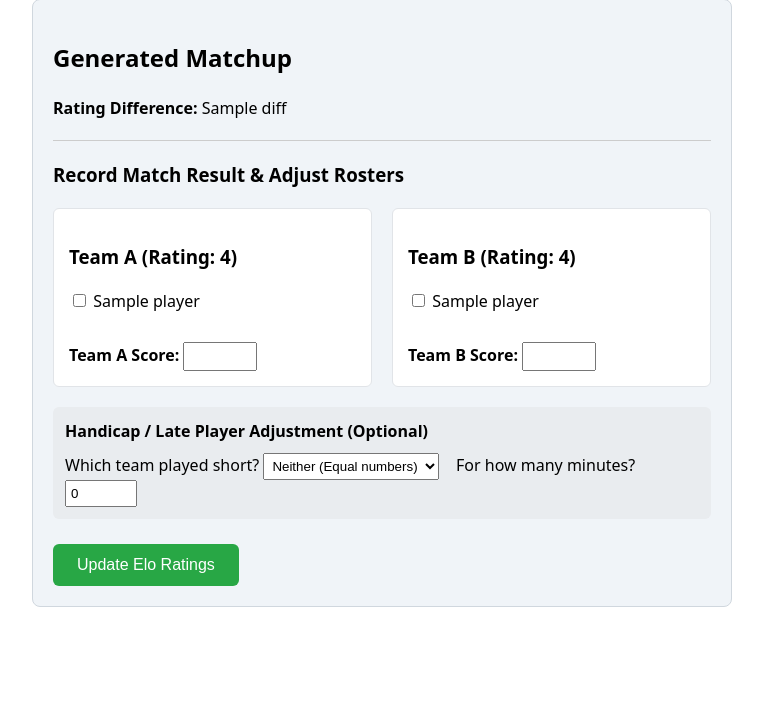
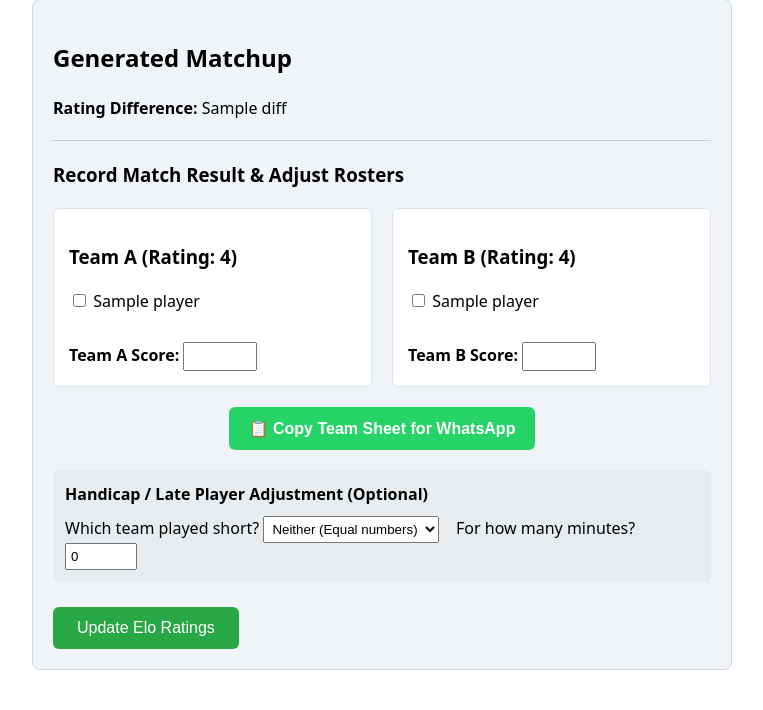
Before and after one commit to SethSinghJenningsKSCLOUD/5aSide-Manager, a Flask app: template templates/index.html in a window 1280 px wide. Shown: the part 319-1029 px from the top of the page, without its empty margins (258-1021 px from the left). Before the commit the page ends 926 px from the top, so only its background shows below. Run offline with Flask 3, Linux system fonts and the light colour scheme; the template is opened without the code that fills it: most values are stand-ins (such as "Sample title", 1, 10 or a date in 2020).

Commit message:
Fix team sheet WhatsApp copy script

```diff
--- a/templates/index.html
+++ b/templates/index.html
@@ -45,9 +45,9 @@
         <h3>Record Match Result & Adjust Rosters</h3>
         <form action="/record-score" method="POST">
 
-            <!-- Team Assignments (Pre-checked based on generated teams, but editable) -->
+            <!-- Team Assignments -->
             <div class="teams-container" style="margin-bottom: 20px;">
-                <div class="team-box">
+                <div class="team-box" id="team-a-box">
                     <h3>Team A (Rating: {{ match_result.team_a_rating }})</h3>
                     {% for player in players %}
                     <label style="display: block; margin-bottom: 5px; cursor: pointer;">
@@ -57,10 +57,10 @@
                     </label>
                     {% endfor %}
                     <br>
-                    <label><strong>Team A Score:</strong> <input type="number" name="score_a" min="0" required style="width: 60px; padding: 5px;"></label>
+                    <label><strong>Team A Score:</strong> <input type="number" name="score_a" min="0" style="width: 60px; padding: 5px;"></label>
                 </div>
 
-                <div class="team-box">
+                <div class="team-box" id="team-b-box">
                     <h3>Team B (Rating: {{ match_result.team_b_rating }})</h3>
                     {% for player in players %}
                     <label style="display: block; margin-bottom: 5px; cursor: pointer;">
@@ -70,8 +70,16 @@
                     </label>
                     {% endfor %}
                     <br>
-                    <label><strong>Team B Score:</strong> <input type="number" name="score_b" min="0" required style="width: 60px; padding: 5px;"></label>
+                    <label><strong>Team B Score:</strong> <input type="number" name="score_b" min="0" style="width: 60px; padding: 5px;"></label>
                 </div>
+            </div>
+
+            <!-- WHATSAPP COPY BUTTON -->
+            <div style="text-align: center; margin: 20px 0;">
+                <button type="button" onclick="copyTeamSheet()" style="background: #25D366; color: white; border: none; padding: 12px 20px; font-size: 1rem; font-weight: bold; border-radius: 6px; cursor: pointer;">
+                    📋 Copy Team Sheet for WhatsApp
+                </button>
+                <span id="copy-msg" style="display: block; color: #28a745; margin-top: 8px; font-weight: bold;"></span>
             </div>
 
             <!-- Optional Handicap Box -->
@@ -94,5 +102,36 @@
         </form>
     </div>
     {% endif %}
+
+    <script>
+    function copyTeamSheet() {
+        // Find checked players in Team A box
+        let teamA = [];
+        document.querySelectorAll('#team-a-box input[name="team_a_ids"]:checked').forEach(el => {
+            teamA.push(el.parentElement.innerText.trim());
+        });
+
+        // Find checked players in Team B box
+        let teamB = [];
+        document.querySelectorAll('#team-b-box input[name="team_b_ids"]:checked').forEach(el => {
+            teamB.push(el.parentElement.innerText.trim());
+        });
+
+        // Format sheet
+        let sheet = `⚽ *MONDAY NIGHT 5-A-SIDE* ⚽\n\n`;
+        sheet += `🔵 *TEAM A*\n`;
+        teamA.forEach(p => sheet += `• ${p}\n`);
+        sheet += `\n🔴 *TEAM B*\n`;
+        teamB.forEach(p => sheet += `• ${p}\n`);
+        sheet += `\nSee you on the pitch! 👟🔥`;
+
+        // Copy to clipboard
+        navigator.clipboard.writeText(sheet).then(() => {
+            let msg = document.getElementById('copy-msg');
+            msg.innerText = "Copied to clipboard! Ready to paste into WhatsApp.";
+            setTimeout(() => msg.innerText = "", 3000);
+        });
+    }
+    </script>
 </body>
 </html>
```
